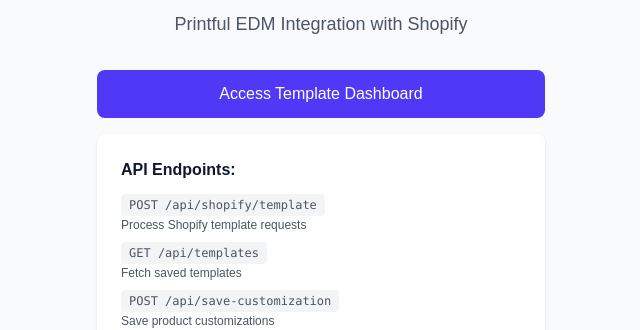
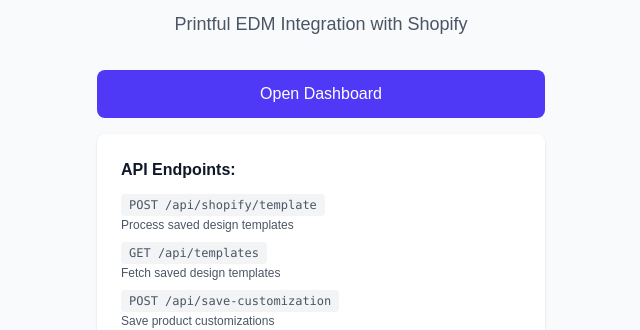
Before and after one commit to JeffreyAM/customizer-app-backend, a Next.js app: page / in a window 1280 px wide. Shown: the part 266-596 px from the top of the page, without its empty margins (319-959 px from the left). Built offline with nearby package versions, Linux system fonts and the light colour scheme.

Commit message:
Updated dashboard

```diff
--- a/src/app/page.tsx
+++ b/src/app/page.tsx
@@ -17,7 +17,7 @@
               href="/dashboard"
               className="block w-full bg-indigo-600 hover:bg-indigo-700 text-white font-medium py-3 px-4 rounded-lg transition-colors"
             >
-              Access Template Dashboard
+              Open Dashboard
             </Link>
 
             <div className="bg-white p-6 rounded-lg shadow-sm text-left">
@@ -28,14 +28,14 @@
                     POST /api/shopify/template
                   </code>
                   <br />
-                  <span className="text-xs">Process Shopify template requests</span>
+                  <span className="text-xs">Process saved design templates</span>
                 </li>
                 <li>
                   <code className="bg-gray-100 px-2 py-1 rounded text-xs">
                     GET /api/templates
                   </code>
                   <br />
-                  <span className="text-xs">Fetch saved templates</span>
+                  <span className="text-xs">Fetch saved design templates</span>
                 </li>
                 <li>
                   <code className="bg-gray-100 px-2 py-1 rounded text-xs">
--- a/src/components/TemplateDashboard.tsx
+++ b/src/components/TemplateDashboard.tsx
@@ -81,17 +81,17 @@
           <div className="bg-white shadow overflow-hidden sm:rounded-md">
             <div className="px-4 py-5 sm:px-6">
               <h3 className="text-lg leading-6 font-medium text-gray-900">
-                Printful Templates
+                Printful Saved Designs
               </h3>
               <p className="mt-1 max-w-2xl text-sm text-gray-500">
-                Templates fetched from Shopify integration ({templates.length} total)
+              Saved Designs ({templates.length} total)
               </p>
             </div>
 
             {templates.length === 0 ? (
               <div className="text-center py-12">
                 <div className="text-gray-500">
-                  No templates found. Templates will appear here when received from Shopify.
+                  No Saved Designs found. Saved Designs will appear here when received from Shopify.
                 </div>
               </div>
             ) : (
```
